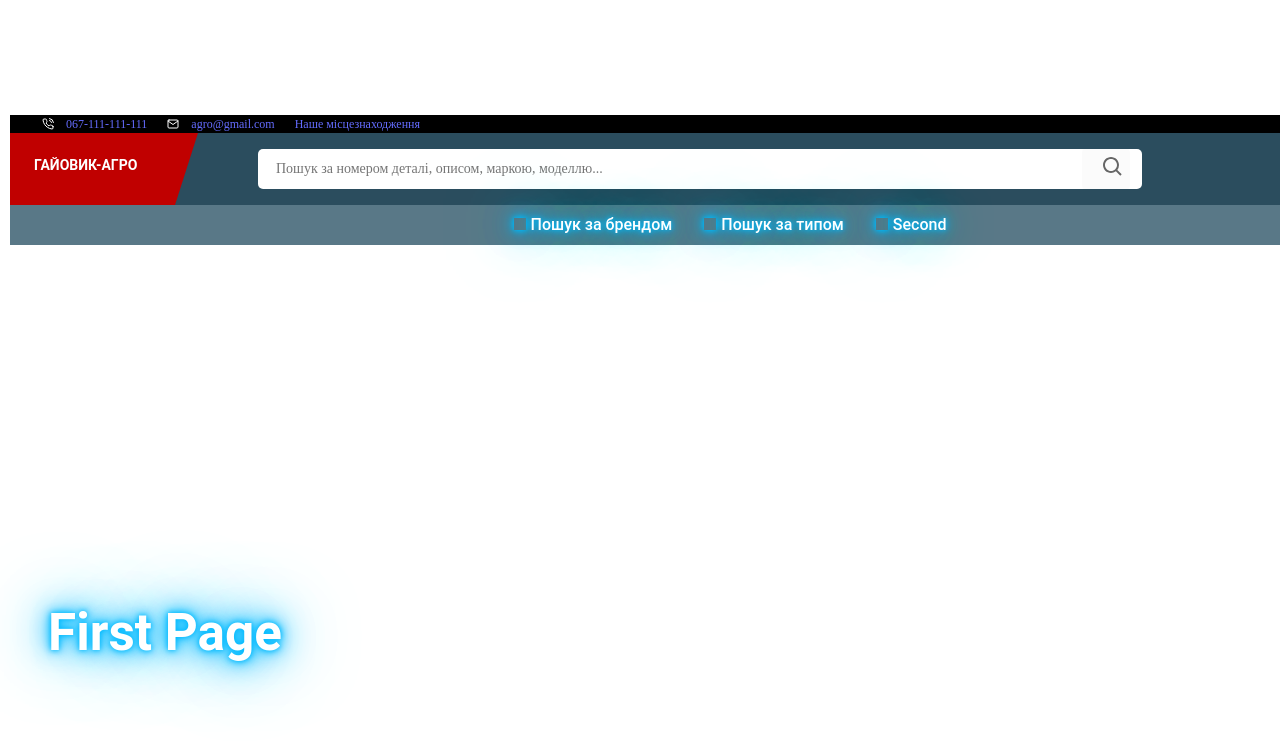
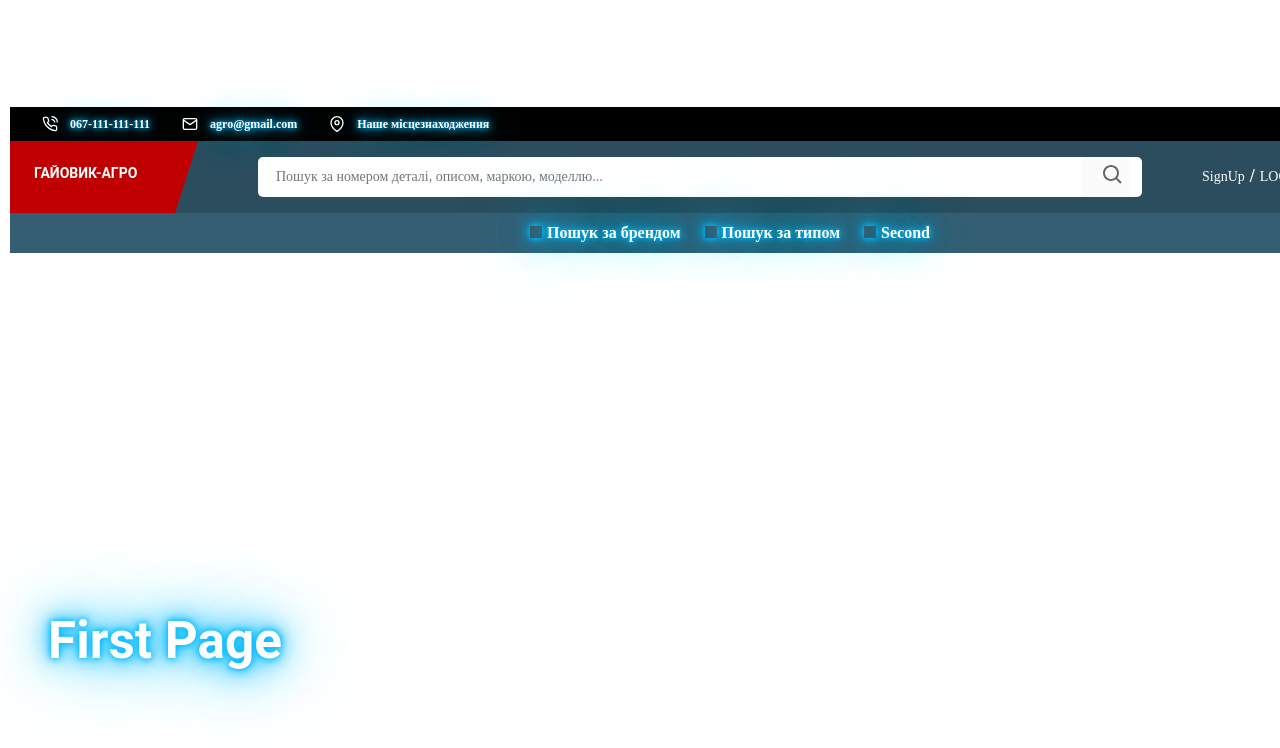
Before and after one commit to Vetik007/Gayovik-agro, a React (Vite) app: page /Gayovik-agro/first in a window 1280 px wide. Shown: the top 748 px of the page. Built offline with nearby package versions, Linux system fonts and the light colour scheme; no server answers.

Commit message:
update style header

```diff
--- a/src/App.jsx
+++ b/src/App.jsx
@@ -42,6 +42,8 @@ import { lazy } from 'react';
 import SharedLayout from './components/SharedLayout/SharedLayout';
 
 const HomePage = lazy(() => import('./pages/HomePage/HomePage'));
+const SignUpPage = lazy(() => import('./pages/SignUpPage/SignUpPage'));
+const SignInPage = lazy(() => import('./pages/SignInPage/SignInPage'));
 const FirstPage = lazy(() => import('./pages/FirstPage/FirstPage'))  ;
 const SecondPage = lazy(() => import('./pages/SecondPage/SecondPage')) ;
 const HalfPage = lazy(() => import('./pages/HalfPage/HalfPage'))  ;
@@ -55,7 +57,9 @@ function App() {
 
       <Routes>
         <Route path="/" element={<SharedLayout />}>
-          <Route index element={<HomePage />} />
+        <Route index element={<HomePage />} />
+        <Route path="/signup" element={<SignUpPage />} />
+        <Route path="/signin" element={<SignInPage />} />
           <Route path="/first" element={<FirstPage />} />
           <Route path="/second" element={<SecondPage />}>
             <Route path=":half" element={<HalfPage />} />
--- a/src/components/Header/Header.jsx
+++ b/src/components/Header/Header.jsx
@@ -1,10 +1,13 @@
-import { NavLink } from "react-router-dom";
+// import { NavLink } from "react-router-dom";
+
+// import ShoppingCart from "../../../public/ShoppingCart.svg"
+import { BiSearch } from 'react-icons/bi';
+// import Rectangle from '../../../public/Rectangle @3x.jpg'
+import sprite from '../../images/sprite.svg';
 
 
-import { BiSearch } from 'react-icons/bi';
-// import Rectangle from '../../../public/Rectangle @3x.jpg'
-import { FiMail } from "react-icons/fi";
-import { FiPhoneCall } from "react-icons/fi";
+// import react from "../../assets/react.svg"
+
 
 
 import {
@@ -18,13 +21,22 @@ import {
   ButtonStyled,
   FormStyled,
   FormWrapper,
-  Paral,
-  Text,
+  Parallax,
+  // Text,
   ContactItem,
-  NavigationWrapper
+  NavigationWrapper,
+  PhoneIcon,
+  MailIcon,
+  MapIcon,
+  LinkHome,
+  Register,
+  AuzLink,
+  AuzText,
+  CartButton
+  // Basket
   // Images
 } from './Header.styled';
-import sprite from '../../assets/sprite.svg';
+// import sprite from '../../assets/sprite.svg';
 
 export const Header = () => {
   return (
@@ -33,27 +45,29 @@ export const Header = () => {
        <HeaderContact>
         <ContactList>
           <ContactItem>
-            <FiPhoneCall />
-            <NavLink to="tel:+3067-111-11-11">
-              067-111-111-111</NavLink>
+            <PhoneIcon />
+            <StyledLink to="tel:+3067-111-11-11">
+              067-111-111-111</StyledLink>
           </ContactItem>
           <ContactItem>
-            <FiMail />
-            <NavLink to='mailto:agro@gmail.com'>
-              agro@gmail.com</NavLink>
+            <MailIcon />
+            <StyledLink to='mailto:agro@gmail.com'>
+              agro@gmail.com</StyledLink>
           </ContactItem>
           <ContactItem>
-            <NavLink to="https://maps.app.goo.gl/UbRt4DQgzanKoj3j9" target="blank" rel="noreferrer noopener nofollow">
-              Наше місцезнаходження</NavLink>
+            <MapIcon />
+            <StyledLink to="https://maps.app.goo.gl/AQT1NfUeCHiqVSot7" target="blank" rel="noreferrer noopener nofollow">
+              Наше місцезнаходження</StyledLink>
           </ContactItem>
         </ContactList>
       </HeaderContact>
 
       <FormWrapper>
 
-        <Paral>
-          <Text>ГАЙОВИК-АГРО</Text>
-        </Paral>
+        <Parallax>
+          {/* <Text>ГАЙОВИК-АГРО</Text> */}
+          <LinkHome to="/">ГАЙОВИК-АГРО</LinkHome>
+        </Parallax>
 
         <FormStyled>
 
@@ -63,6 +77,25 @@ export const Header = () => {
         </ButtonStyled>
 
         </FormStyled>
+
+        <Register>
+          <AuzLink to="/signup">SignUp</AuzLink>
+          <AuzText>/</AuzText>
+          <AuzLink to="/signin">LOG IN</AuzLink>
+        </Register>
+
+        <CartButton type="submit">
+          <svg width="24" height="24">
+            <use href={`${sprite}#icon-cart`} />
+          </svg>
+        </CartButton>
+
+
+
+
+
+
+
 
       </FormWrapper>
 
@@ -104,3 +137,20 @@ export const Header = () => {
     </HeaderContainer>
   );
 };
+
+
+//  <Basket>
+
+//           <ShoppingCartIcon />
+
+
+//           {/* <svg src={ShoppingCart} alt="SVG image">
+
+//           </svg>  */}
+
+//           {/* <img src={ShoppingCart} alt="SVG image"></img> */}
+
+
+
+
+//         </Basket>
--- a/src/components/Header/Header.styled.jsx
+++ b/src/components/Header/Header.styled.jsx
@@ -1,5 +1,10 @@
-import { Link } from 'react-router-dom';
+import { NavLink } from 'react-router-dom';
 import styled from 'styled-components';
+
+import { FiPhoneCall } from "react-icons/fi";
+import { FiMail } from "react-icons/fi";
+import { FiMapPin } from "react-icons/fi";
+
 
 export const HeaderContainer = styled.div`
   padding: 10px;
@@ -10,12 +15,11 @@ export const NavigationWrapper = styled.div`
   justify-content: center;
   align-items: center; */
   /* background-color: #FFFFFF1A; */
-   background-color: #597887 ;
+   /* background-color: #597887 ; */
   width: 1440px;
+
+  background-color: #355e73
 `;
-
-
-
 
 
 export const Navigation = styled.nav`
@@ -26,8 +30,12 @@ export const Navigation = styled.nav`
   width: 1440px; */
 `;
 
-export const StyledLink = styled(Link)`
-  padding: 8px 16px;
+export const StyledLink = styled(NavLink)`
+  padding: 8px 12px;
+
+  font-family: Poppins;
+font-weight: bold;
+
   color: #ffffff; /* White text color */
   text-shadow:
     0 0 5px #00baff,
@@ -51,6 +59,25 @@ export const StyledLink = styled(Link)`
   }
 `;
 
+export const PhoneIcon = styled(FiPhoneCall)`
+  width: 16px;
+  height: 16px;
+  color: #ffffff;
+`;
+
+export const MailIcon = styled(FiMail)`
+  width: 16px;
+  height: 16px;
+ color: #ffffff;
+`;
+
+export const MapIcon = styled(FiMapPin)`
+  width: 16px;
+  height: 16px;
+ color: #ffffff;
+`;
+
+
 export const IconWrapper = styled.svg`
   width: ${(props) => props.size || '12px'};
   height: ${(props) => props.size || '12px'};
@@ -65,13 +92,9 @@ export const IconWrapper = styled.svg`
     0 0 80px #00baff;
 `;
 
-
 export const HeaderContact = styled.div`
     background-color: #000000;
-;
     width: 1440px;
-
-
 
 `;
 
@@ -89,13 +112,10 @@ line-height: 18px;
 
 `;
 
-
 export const ContactItem = styled.li`
     display: flex;
     align-items: center;
-    gap: 12px;
 `;
-
 
 export const InputStyled = styled.input`
     width: 856px;
@@ -103,15 +123,11 @@ export const InputStyled = styled.input`
 
     display: inline-block;
 
-  /* width: 100%; */
-
   font: inherit;
 font-family: Poppins;
 font-weight: 400;
 font-size: 14px;
 line-height: 24px;
-
-
 
   border: none;
   outline: none;
@@ -170,7 +186,46 @@ width: 1440px;
    padding-bottom: 16px; */
 `;
 
-export const Paral = styled.div`
+export const Register = styled.div`
+display: flex;
+align-items: center;
+gap: 5px;
+margin-left: 60px;
+
+`;
+
+export const AuzLink = styled(NavLink)`
+font-family: Oswald;
+font-size: 14px;
+line-height: 16px;
+font-weight: 500;
+color: #FFFFFF;
+
+`;
+
+export const AuzText = styled.p`
+margin: 0;
+font-family: Oswald;
+font-size: 18px;
+font-weight: bold;
+color: #FFFFFF;
+
+`;
+
+export const CartButton = styled.button`
+background-color: transparent;
+margin-left: 24px;
+
+`;
+
+
+
+
+
+
+
+
+export const Parallax = styled.div`
 position: relative;
  width: 165px;
   height: 0;
@@ -190,3 +245,13 @@ export const Text = styled.p`
     font-size: 14px;
 
 `;
+
+export const LinkHome = styled(NavLink)`
+ position: absolute;
+    top: -50px;
+    left: 24px;
+    color: white;
+    font-weight: bold;
+    font-size: 14px;
+
+`;
--- /dev/null
+++ b/src/pages/SignInPage/SignInPage.jsx
@@ -0,0 +1,17 @@
+import {
+    Title
+} from "./SignInPage.styled"
+
+const SignInPage = () => {
+
+    return (
+        <>
+
+            <Title >Hi SignInPage</Title>
+
+        </>
+    );
+
+};
+
+export default SignInPage;
--- /dev/null
+++ b/src/pages/SignInPage/SignInPage.styled.jsx
@@ -0,0 +1,12 @@
+import styled from 'styled-components';
+
+
+export const Title = styled.h1`
+  color: black;
+  text-shadow:
+    0 0 5px #00baff,
+    0 0 10px #00baff,
+    0 0 20px #00baff,
+    0 0 40px #00baff,
+    0 0 80px #00baff;
+`;
--- /dev/null
+++ b/src/pages/SignUpPage/SignUpPage.jsx
@@ -0,0 +1,18 @@
+
+import {
+    Title
+} from "./SignUpPages.styled"
+
+const SignUpPage = () => {
+
+    return (
+        <>
+
+            <Title >Hi SignUpPage</Title>
+
+        </>
+    );
+
+};
+
+export default SignUpPage;
--- /dev/null
+++ b/src/pages/SignUpPage/SignUpPages.styled.jsx
@@ -0,0 +1,12 @@
+import styled from 'styled-components';
+
+
+export const Title = styled.h1`
+  color: black;
+  text-shadow:
+    0 0 5px #00baff,
+    0 0 10px #00baff,
+    0 0 20px #00baff,
+    0 0 40px #00baff,
+    0 0 80px #00baff;
+`;
```
Also changed, not shown: public/ShoppingCart.svg (added), src/images/sprite.svg (added).
